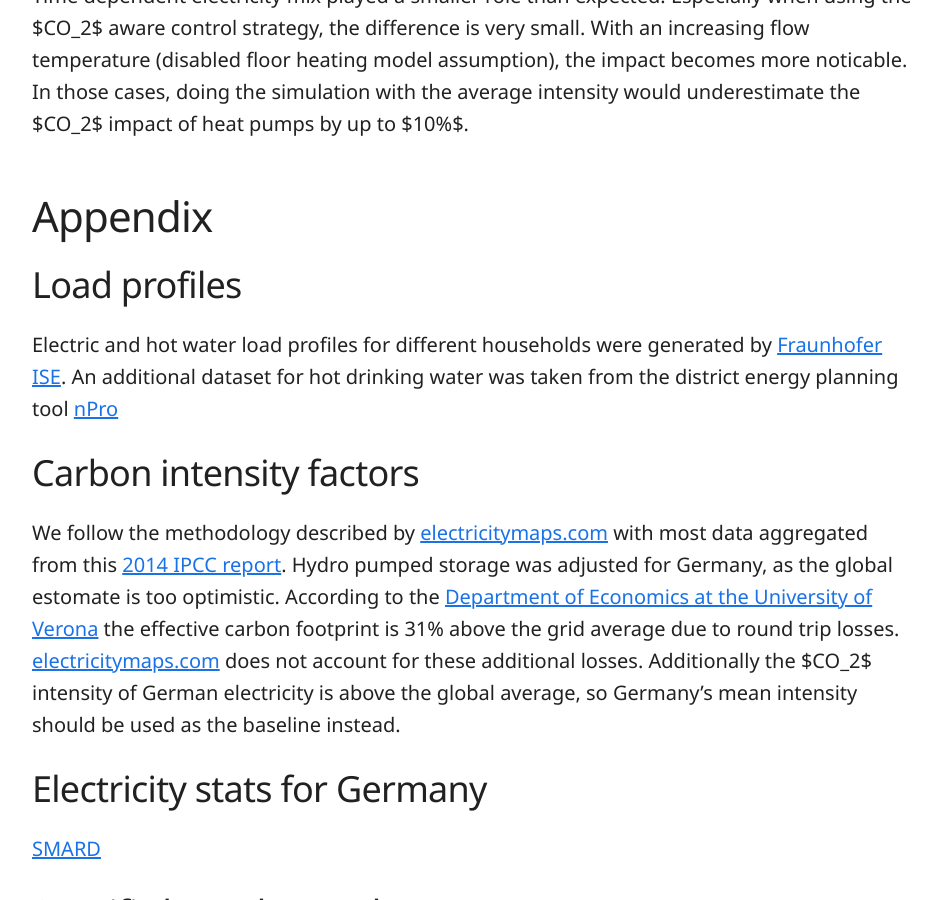
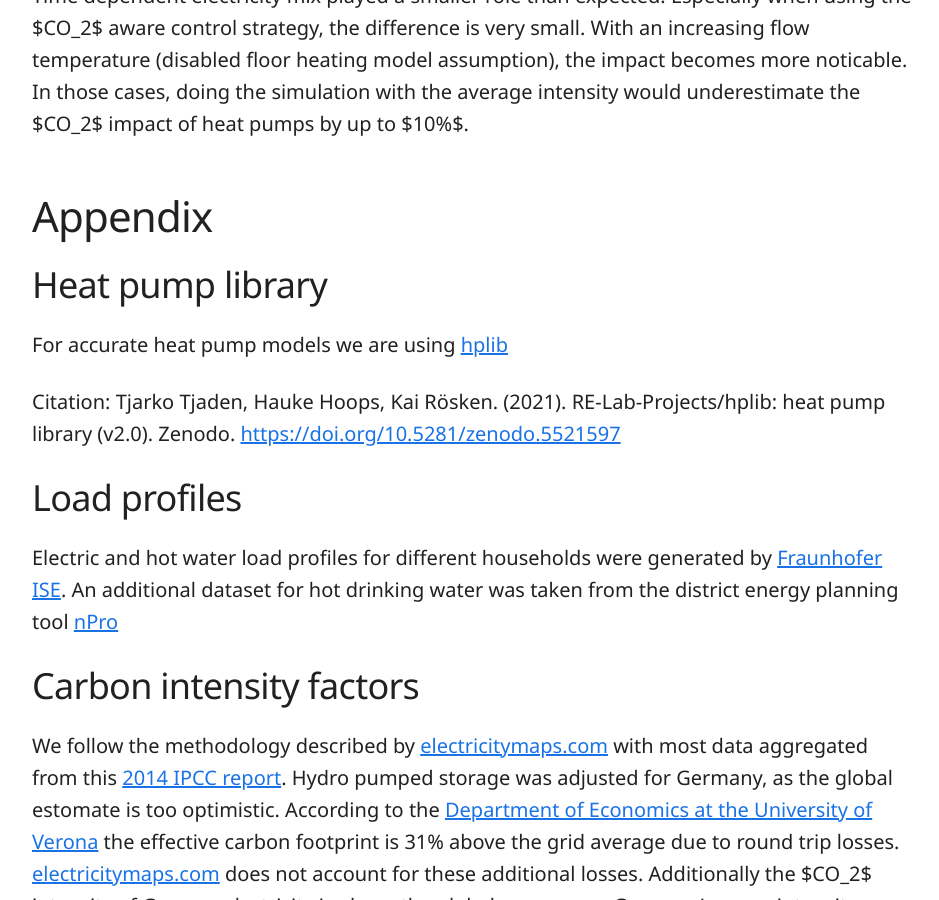
Before and after one commit to missing-user/missing-user.github.io, a Jekyll site: the page built from _posts/2023-10-06-co2-impact-of-heat-pumps.md, in a window 1280 px wide and 900 px high, scrolled down 10960 px. Shown: the whole window, without its empty margins (166-1105 px from the left). Built offline with Jekyll 4.4.1, drawn with Linux system fonts in a browser that asks for light colours.

Commit message:
Update 2023-10-06-co2-impact-of-heat-pumps.md

```diff
--- a/_posts/2023-10-06-co2-impact-of-heat-pumps.md
+++ b/_posts/2023-10-06-co2-impact-of-heat-pumps.md
@@ -115,6 +115,11 @@ Time dependent electricity mix played a smaller role than expected. Especially w
 
 ## Appendix
 
+### Heat pump library
+For accurate heat pump models we are using [hplib](https://github.com/FZJ-IEK3-VSA/hplib)
+
+Citation: Tjarko Tjaden, Hauke Hoops, Kai Rösken. (2021). RE-Lab-Projects/hplib: heat pump library (v2.0). Zenodo. [https://doi.org/10.5281/zenodo.5521597](https://doi.org/10.5281/zenodo.5521597)
+
 ### Load profiles
 
 Electric and hot water load profiles for different households were generated by [Fraunhofer ISE](https://synpro-lastprofile.de/referenzen/). An additional dataset for hot drinking water was taken from the district energy planning tool [nPro](https://www.npro.energy/main/de/load-profiles/residential/load-profile-residential-domestic-hot-water)
```
